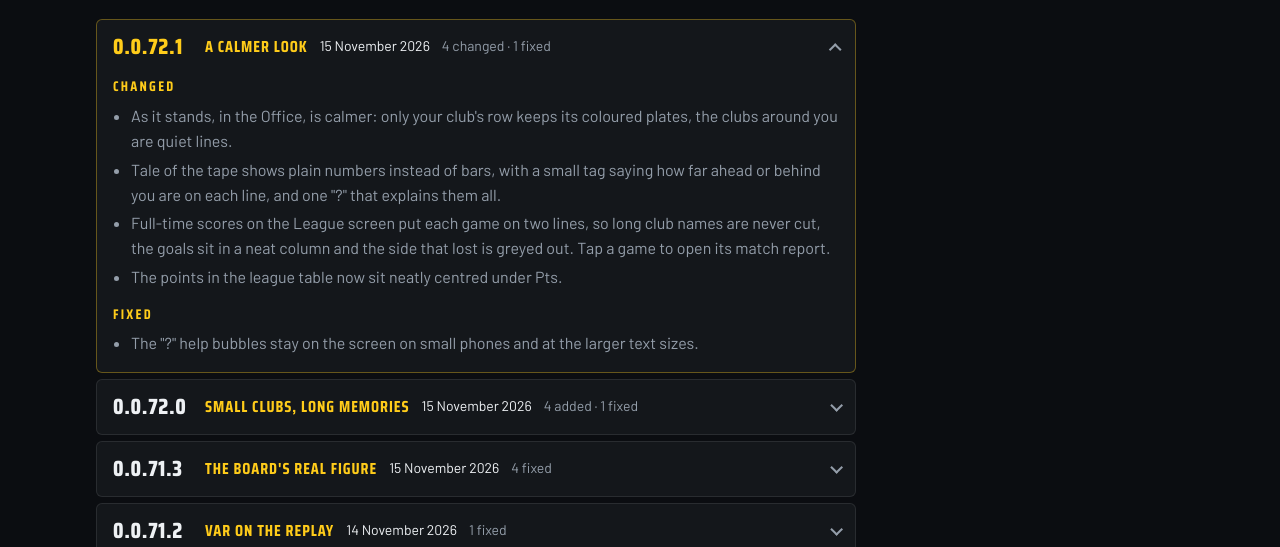
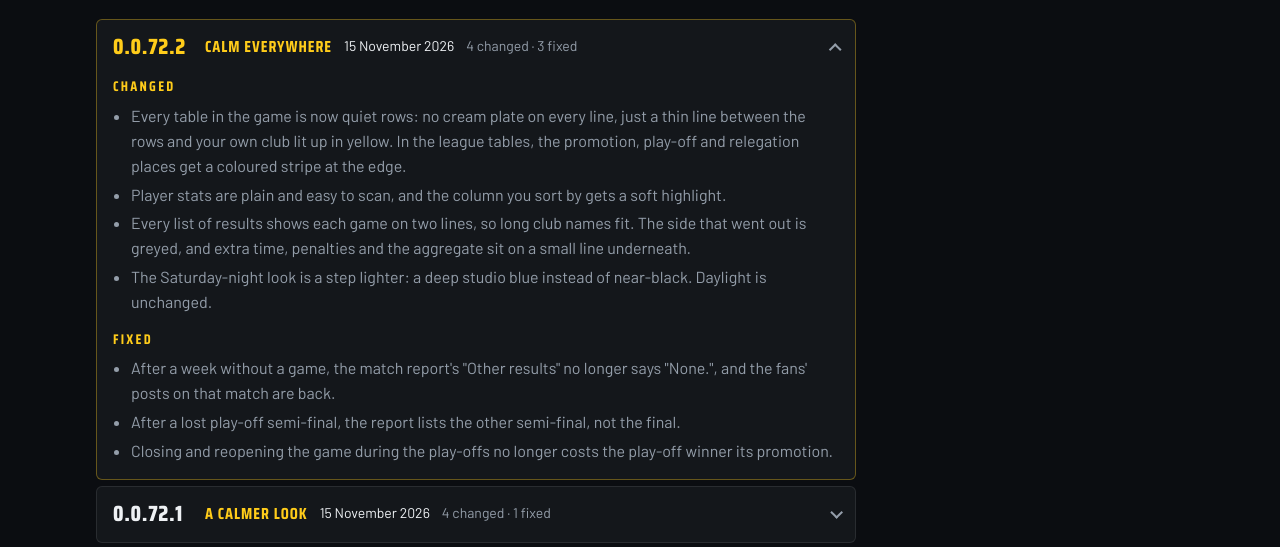
Before and after one commit to Caviloso/matchnight-site, a plain HTML site: page updates.html in a window 1280 px wide. Shown: the part 250-797 px from the top of the page. Drawn offline with Linux system fonts and the light colour scheme.

Commit message:
Site 0.4.27: 0.0.72.2 entry (Calm everywhere)
Adds the 0.0.72.2 Updates entry word for word from the build line
(4 changed, 3 fixed) and moves the front page's scoreboard to 0.0.72.2.
Every page's site comment now says 0.4.27.

Co-Authored-By: Claude Opus 5.5 <noreply@anthropic.com>
Claude-Session: https://claude.ai/code/session_01TsLiEVAAbPBGemjARf9jgE

```diff
--- a/updates.html
+++ b/updates.html
@@ -1,5 +1,5 @@
 <!doctype html>
-<!-- matchnightgame.com, site 0.4.26 -->
+<!-- matchnightgame.com, site 0.4.27 -->
 <html lang="en">
 <head>
 <meta charset="utf-8">
@@ -573,7 +573,8 @@ footer .credit, footer .tm, .foot-nav { flex-basis: 100%; }
         <h1 id="sub-h">Every version</h1>
         <p class="intro">Every version of Matchnight in development, newest first, back to the first prototypes of October 2026. Open one to see what it added, changed and fixed.</p>
         <div class="upds">
-            <details class="upd" open><summary><span class="uver">0.0.72.1</span><span class="umeta"><span class="uname">A calmer look</span><time datetime="2026-11-15">15 November 2026</time><span>4 changed · 1 fixed</span></span></summary><div class="ubody"><div class="ugroup"><h4>Changed</h4><ul><li>As it stands, in the Office, is calmer: only your club&#x27;s row keeps its coloured plates, the clubs around you are quiet lines.</li><li>Tale of the tape shows plain numbers instead of bars, with a small tag saying how far ahead or behind you are on each line, and one &quot;?&quot; that explains them all.</li><li>Full-time scores on the League screen put each game on two lines, so long club names are never cut, the goals sit in a neat column and the side that lost is greyed out. Tap a game to open its match report.</li><li>The points in the league table now sit neatly centred under Pts.</li></ul></div><div class="ugroup"><h4>Fixed</h4><ul><li>The &quot;?&quot; help bubbles stay on the screen on small phones and at the larger text sizes.</li></ul></div></div></details>
+            <details class="upd" open><summary><span class="uver">0.0.72.2</span><span class="umeta"><span class="uname">Calm everywhere</span><time datetime="2026-11-15">15 November 2026</time><span>4 changed · 3 fixed</span></span></summary><div class="ubody"><div class="ugroup"><h4>Changed</h4><ul><li>Every table in the game is now quiet rows: no cream plate on every line, just a thin line between the rows and your own club lit up in yellow. In the league tables, the promotion, play-off and relegation places get a coloured stripe at the edge.</li><li>Player stats are plain and easy to scan, and the column you sort by gets a soft highlight.</li><li>Every list of results shows each game on two lines, so long club names fit. The side that went out is greyed, and extra time, penalties and the aggregate sit on a small line underneath.</li><li>The Saturday-night look is a step lighter: a deep studio blue instead of near-black. Daylight is unchanged.</li></ul></div><div class="ugroup"><h4>Fixed</h4><ul><li>After a week without a game, the match report&#x27;s &quot;Other results&quot; no longer says &quot;None.&quot;, and the fans&#x27; posts on that match are back.</li><li>After a lost play-off semi-final, the report lists the other semi-final, not the final.</li><li>Closing and reopening the game during the play-offs no longer costs the play-off winner its promotion.</li></ul></div></div></details>
+            <details class="upd"><summary><span class="uver">0.0.72.1</span><span class="umeta"><span class="uname">A calmer look</span><time datetime="2026-11-15">15 November 2026</time><span>4 changed · 1 fixed</span></span></summary><div class="ubody"><div class="ugroup"><h4>Changed</h4><ul><li>As it stands, in the Office, is calmer: only your club&#x27;s row keeps its coloured plates, the clubs around you are quiet lines.</li><li>Tale of the tape shows plain numbers instead of bars, with a small tag saying how far ahead or behind you are on each line, and one &quot;?&quot; that explains them all.</li><li>Full-time scores on the League screen put each game on two lines, so long club names are never cut, the goals sit in a neat column and the side that lost is greyed out. Tap a game to open its match report.</li><li>The points in the league table now sit neatly centred under Pts.</li></ul></div><div class="ugroup"><h4>Fixed</h4><ul><li>The &quot;?&quot; help bubbles stay on the screen on small phones and at the larger text sizes.</li></ul></div></div></details>
             <details class="upd"><summary><span class="uver">0.0.72.0</span><span class="umeta"><span class="uname">Small clubs, long memories</span><time datetime="2026-11-15">15 November 2026</time><span>4 added · 1 fixed</span></span></summary><div class="ubody"><div class="ugroup"><h4>Added</h4><ul><li>Fans remember where your club has played. Seasons in a higher division build a bigger following, and one bad year no longer wipes it out.</li><li>Going up never costs you sponsor money: a club always earns at least what the division below would pay it.</li><li>Renew a player under 30 whenever you like, on deals of up to five seasons. Players of 30 or over still wait for their last two seasons.</li><li>Young players carry a price now. When an under-24&#x27;s contract runs out and another English club signs him, his old club gets a compensation fee. It works both ways: sign someone else&#x27;s youngster on a free and you pay it.</li></ul></div><div class="ugroup"><h4>Fixed</h4><ul><li>A crowded Saturday show could show the same picture twice.</li></ul></div></div></details>
             <details class="upd"><summary><span class="uver">0.0.71.3</span><span class="umeta"><span class="uname">The board&#x27;s real figure</span><time datetime="2026-11-15">15 November 2026</time><span>4 fixed</span></span></summary><div class="ubody"><div class="ugroup"><h4>Fixed</h4><ul><li>The board&#x27;s figure in the top bar now shows how far the confidence really moved last week, the same number as the match report. At full confidence after a win it used to say &quot;+2&quot; next to a confidence that couldn&#x27;t go any higher.</li><li>After a new job or at the start of a new season the figure stays empty until your first week, instead of showing the old club&#x27;s or last season&#x27;s.</li><li>The board&#x27;s log names the play-off round you reached: &quot;to reach the play-off semi-finals&quot; after an eliminator or quarter-final, not &quot;the final&quot; every time.</li><li>Losing a play-off final now reads &quot;for losing the final&quot; in the match report, like a cup final.</li></ul></div></div></details>
             <details class="upd"><summary><span class="uver">0.0.71.2</span><span class="umeta"><span class="uname">VAR on the replay</span><time datetime="2026-11-14">14 November 2026</time><span>1 fixed</span></span></summary><div class="ubody"><div class="ugroup"><h4>Fixed</h4><ul><li>Watch it on the shot map now replays a goal that VAR ruled out the way it went on the day: the goal and the celebration, then the VAR check, then NO GOAL. Before, the replay showed it as a goal that stood.</li></ul></div></div></details>
```
Also changed, not shown: faq.html (+1 -1 lines), index.html (+2 -2 lines), made.html (+1 -1 lines), news.html (+1 -1 lines), news/by-the-book.html (+1 -1 lines), news/every-club-has-a-memory-now.html (+1 -1 lines), news/every-match-on-the-pitch.html (+1 -1 lines), news/one-month-in.html (+1 -1 lines), news/straight-to-the-good-bit.html (+1 -1 lines), news/the-floodlights-come-on.html (+1 -1 lines), news/where-the-game-stands.html (+1 -1 lines), soundtrack.html (+1 -1 lines).
